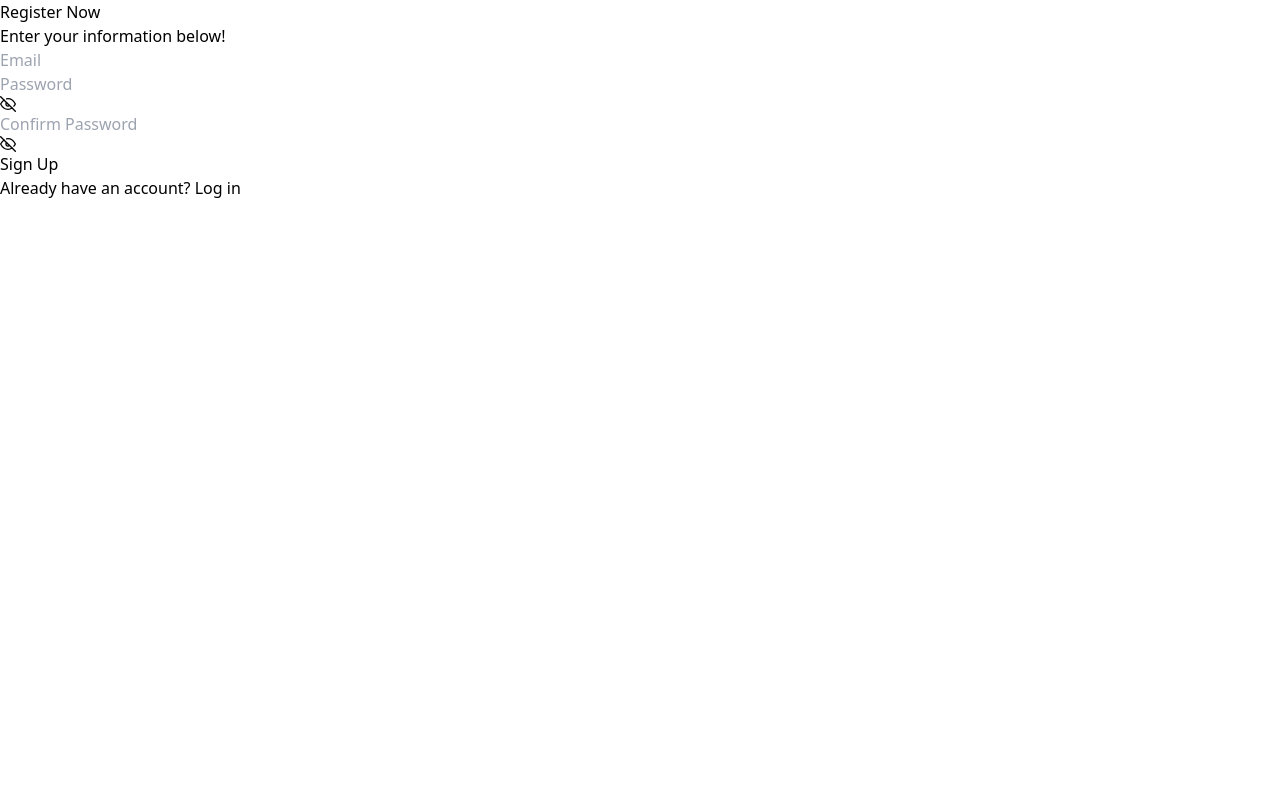
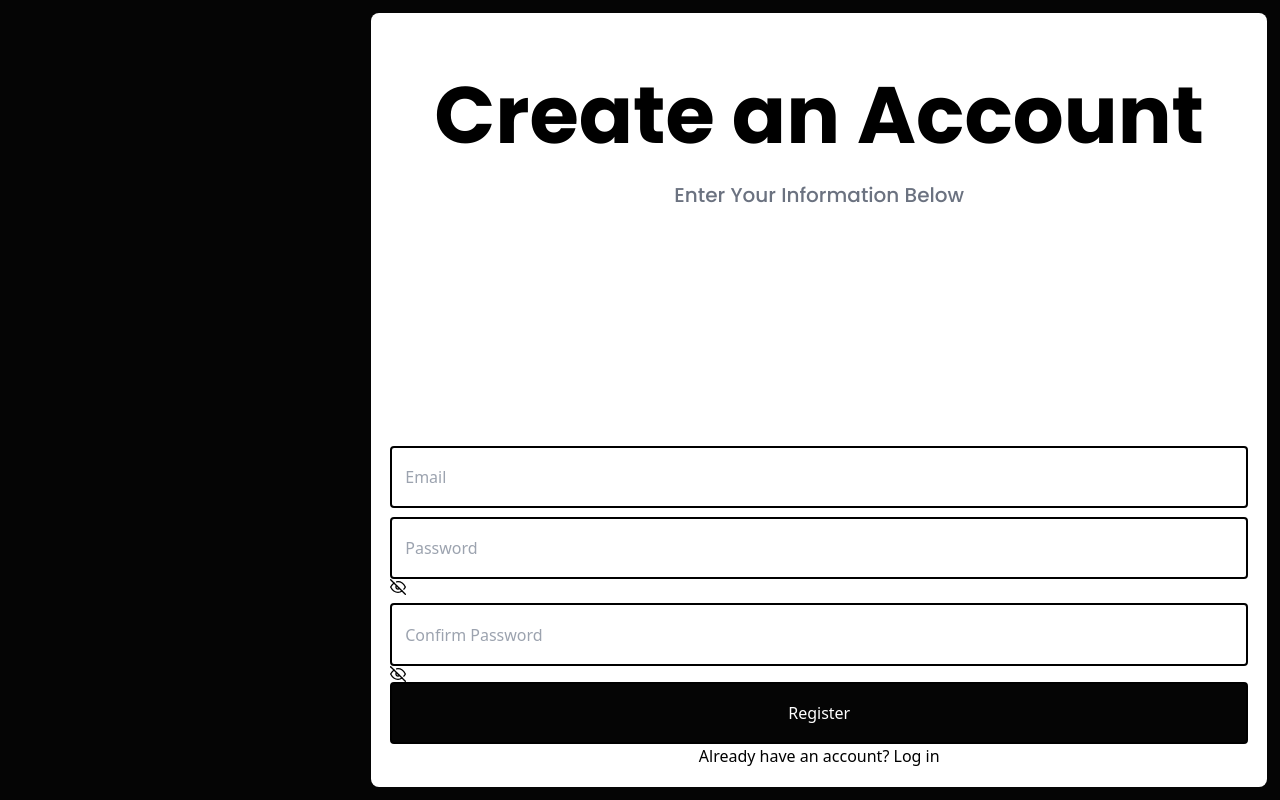
Before and after one commit to caleb05w/BinThereDumpedThat, a React (Create React App) app in the folder client-side/: page /register in a window 1280 px wide. Built offline with nearby package versions, Linux system fonts and the light colour scheme; a web font is replaced by a local one.

Commit message:
adding pages

```diff
--- a/client-side/src/App.css
+++ b/client-side/src/App.css
@@ -3,7 +3,9 @@
 @tailwind components;
 @tailwind utilities;
 
-
+p {
+    font-size: 1.25rem;
+}
 .poppins-thin {
   font-family: "Poppins", sans-serif;
   font-weight: 100;
--- /dev/null
+++ b/client-side/src/components/Button.js
@@ -0,0 +1,17 @@
+import React from 'react'
+
+const Button = ({text, onChange, type}) => {
+  return (
+    <button
+    className= "border-2 border-black bg-[#050505] text-white flex justify-center px-[1%] h-fit py-[2%] w-[100%] rounded-[0.25rem]"
+    onChange={onChange}
+    type ={type}
+    >
+    {text}
+    </button>
+  )
+}
+
+
+
+export default Button
--- a/client-side/src/components/InputButton.js
+++ b/client-side/src/components/InputButton.js
@@ -3,7 +3,7 @@ import React from 'react'
 const InputButton = ({placeholder, onChange, value, type}) => {
   return (
     <input
-      className="border-2 border-black w-[100%] py-[1.2%] rounded-[0.25rem] px-[1%]"
+      className="border-2 border-black w-[100%] py-[2%] rounded-[0.25rem] px-[1.5%] mt-[1%]"
       placeholder={placeholder}
       onChange={onChange}
       value={value}
--- a/client-side/src/pages/Login.js
+++ b/client-side/src/pages/Login.js
@@ -3,6 +3,7 @@ import axios from "axios";
 import { useNavigate } from "react-router-dom";
 import useProfile from "../hooks/useProfile";
 import InputButton from "../components/InputButton";
+import Button from "../components/Button";
 
 export const Login = () => {
   const { profile, refreshProfile } = useProfile();
@@ -34,17 +35,17 @@ export const Login = () => {
   };
 
   return (
-    <div className="border-2 border-orange flex justify-end h-lvh bg-[#050505] relative w-lvw">
-      <div className="border-2 w-[75%]  border-black rounded-[0.25rem] bg-white p-[1%] ">
+    <div className="flex lg:justify-end h-lvh bg-[#050505] relative w-lvw  md:justify-center sm:justify-center">
+      <div className=" lg:w-[70%]  w-[90%] rounded-[0.5rem] bg-white p-[1.5%] m-[5%] lg:m-[1%] ">
         <div className=" h-[100%] flex flex-col justify-between">
-          <div className="">
-            <h1 className="text-center">Log In</h1>
-            <p className="text-center"> A super cool catchphrase </p>
+          <div className=" mt-[5%] text-center m-auto w-[73%] lg:w-[100%] ">
+            <h1 className="text-center lg:text-[80px] md:text-[60px] text-[40px] leading-none md:leading-[1] poppins-bold">Log In To Your Account</h1>
+            <p className="text-center poppins-medium text-xl text-gray-500 lg:mt-[3%] mt-[5%]"> A super cool catchphrase </p>
           </div>
 
           <form onSubmit={logIn}>
-            <div className="grid grid-rows-3 gap-[20%] border-2 h-fit">
-              <div className="border">
+            <div className="grid grid-rows-3 gap-[20%] mb-[2%]">
+              <div className="">
                 <p className="text-gray-600">Add your Email</p>
                 <InputButton
                   placeholder="Enter an Email"
@@ -63,17 +64,14 @@ export const Login = () => {
                   type="password"
                 />
               </div>
-              <button
-                className="border-2 border-black bg-[#050505] text-white flex justify-center px-[1%] h-fit py-[1%] w-[100%] rounded-[0.25rem]"
-                type="submit"
-              >
-                Log In
-              </button>
+              <Button
+              text="Log In"
+              type="submit" />
             </div>
           </form>
         </div>
 
-        {message && <p>{message}</p>}
+        {message && <p className='relative bottom-[1.5%] lg:bottom-[1.5%] text-[#FC3434] lg:text-[1rem] text-sm'>{message}</p>}
       </div>
     </div>
   );
--- a/client-side/src/pages/Register.js
+++ b/client-side/src/pages/Register.js
@@ -2,6 +2,8 @@ import React, { useState, useEffect } from "react";
 import axios from "axios";
 import { useNavigate } from "react-router-dom";
 import { FiAlertTriangle, FiEye, FiEyeOff, FiLogIn } from "react-icons/fi";
+import InputButton from "../components/InputButton";
+import Button from "../components/Button";
 
 export const Register = () => {
   const [email, setEmail] = useState("");
@@ -61,39 +63,30 @@ export const Register = () => {
   };
 
   return (
-    <div>
-      <div>
-        <form onSubmit={handleSubmit}>
-          <h2>
-            Register Now
-            <p>Enter your information below!</p>
-          </h2>
-          <div>
-            <input
-              type="email"
-              placeholder="Email"
-              value={email}
-              onChange={(e) => setEmail(e.target.value)}
-            />
+
+    <div className="flex lg:justify-end h-lvh bg-[#050505] relative w-lvw  md:justify-center sm:justify-center">
+
+      <div className=" lg:w-[70%] w-[90%] rounded-[0.5rem] bg-white p-[1.5%] m-[5%] lg:m-[1%] ">
+
+        <div className=" h-[100%] justify-between">
+        <form className='h-[100%] flex flex-col justify-between'onSubmit={handleSubmit}>
+
+          <div className="  mt-[5%] text-center m-auto w-[73%] lg:w-[100%] ">
+            <h1 className="text-center lg:text-[80px] md:text-[60px] text-[40px] leading-none md:leading-[1] poppins-bold">Create an Account</h1>
+            <p className="text-center poppins-medium text-xl text-gray-500 lg:mt-[3%] mt-[5%]"> Enter Your Information Below </p>
+          </div>
+
+        <div className=''>
+          <InputButton placeholder={"Email"} onChange={(e) => setEmail(e.target.value)} value={email} type={"email"} />
             <div>
-              <input
-                type={showPassword ? "text" : "password"}
-                placeholder="Password"
-                value={password}
-                onChange={(e) => setPassword(e.target.value)}
-              />
+            <InputButton placeholder={"Password"} onChange={(e) => setPassword(e.target.value)} value={password} type={"password"} />
               <div onClick={() => setShowPassword(!showPassword)}>
                 {showPassword ? <FiEye /> : <FiEyeOff />}
               </div>
             </div>
 
             <div>
-              <input
-                type={showConfirmPassword ? "text" : "password"}
-                placeholder="Confirm Password"
-                value={passwordConfirm}
-                onChange={(e) => setPasswordConfirm(e.target.value)}
-              />
+              <InputButton placeholder={"Confirm Password"} onChange={(e) => setPasswordConfirm(e.target.value)} value={passwordConfirm} type={"password"} />
               <div onClick={() => setShowConfirmPassword(!showConfirmPassword)}>
                 <div>{showConfirmPassword ? <FiEye /> : <FiEyeOff />}</div>
               </div>
@@ -107,13 +100,14 @@ export const Register = () => {
               )}
             </div>
           </div>
-          <button type="submit">Sign Up</button>
-        </form>
+          <Button text={"Register"} type={"submit"} />
 
-        <button onClick={login}>
+          <button onClick={login}>
           Already have an account? <span>Log in</span>
         </button>
+        </form>
       </div>
+    </div>
     </div>
   );
 };
```
